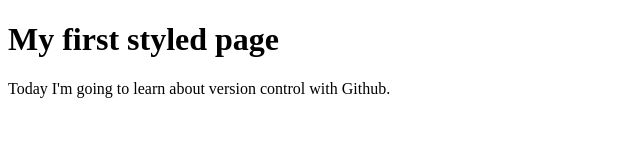
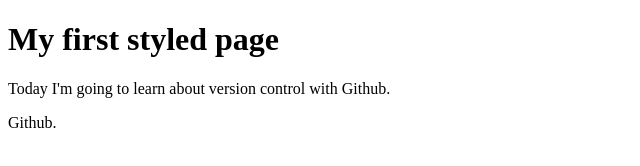
Before and after one commit to lizzigold/codefirst, a plain HTML site: page index.html in a window 1280 px wide. Shown: the full height of the page, 0-640 px from the left. Drawn offline with Linux system fonts and the light colour scheme.

Commit message:
I love Github
I love pancakes

```diff
--- a/index.html
+++ b/index.html
@@ -8,7 +8,7 @@
     <h1>My first styled page</h1>
 
     <p>Today I'm going to learn about version control with Github.</p>
-
+    <p>Github.</p>
 
   </body>
 </html>
```
